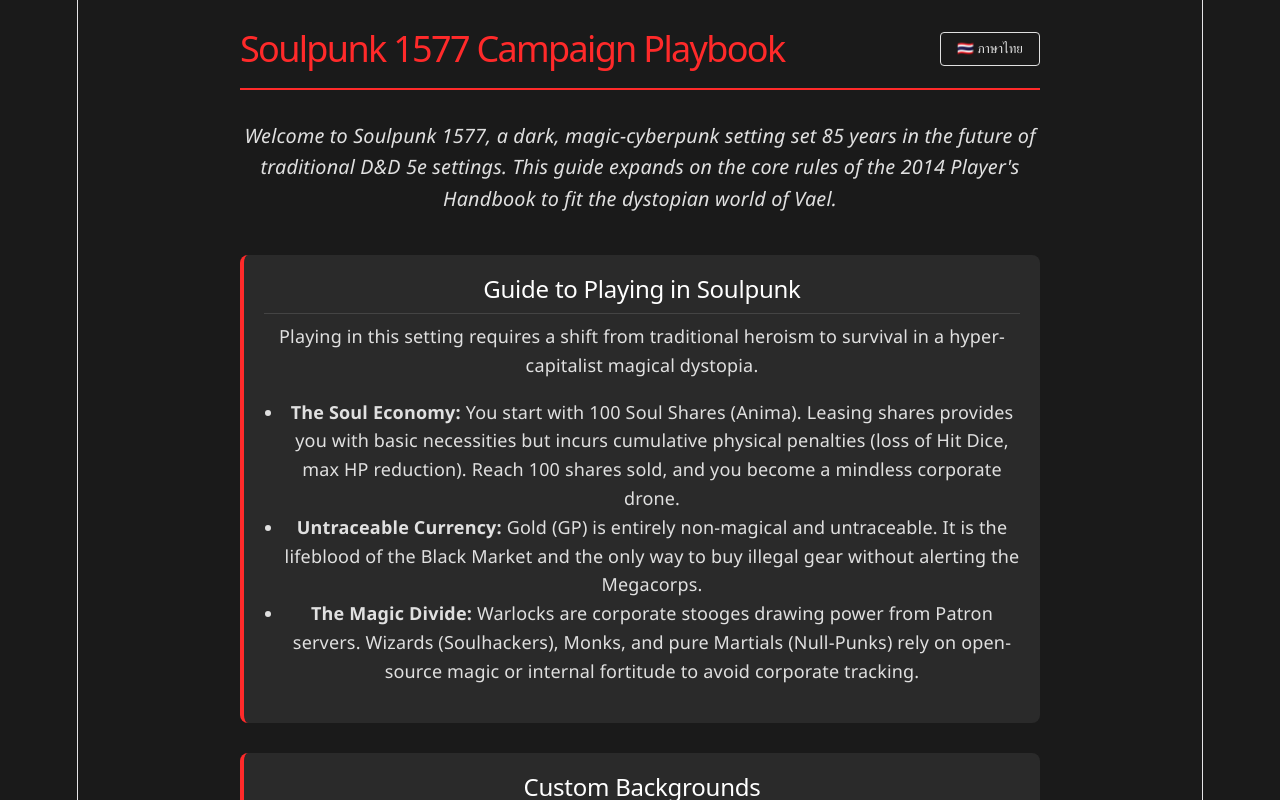
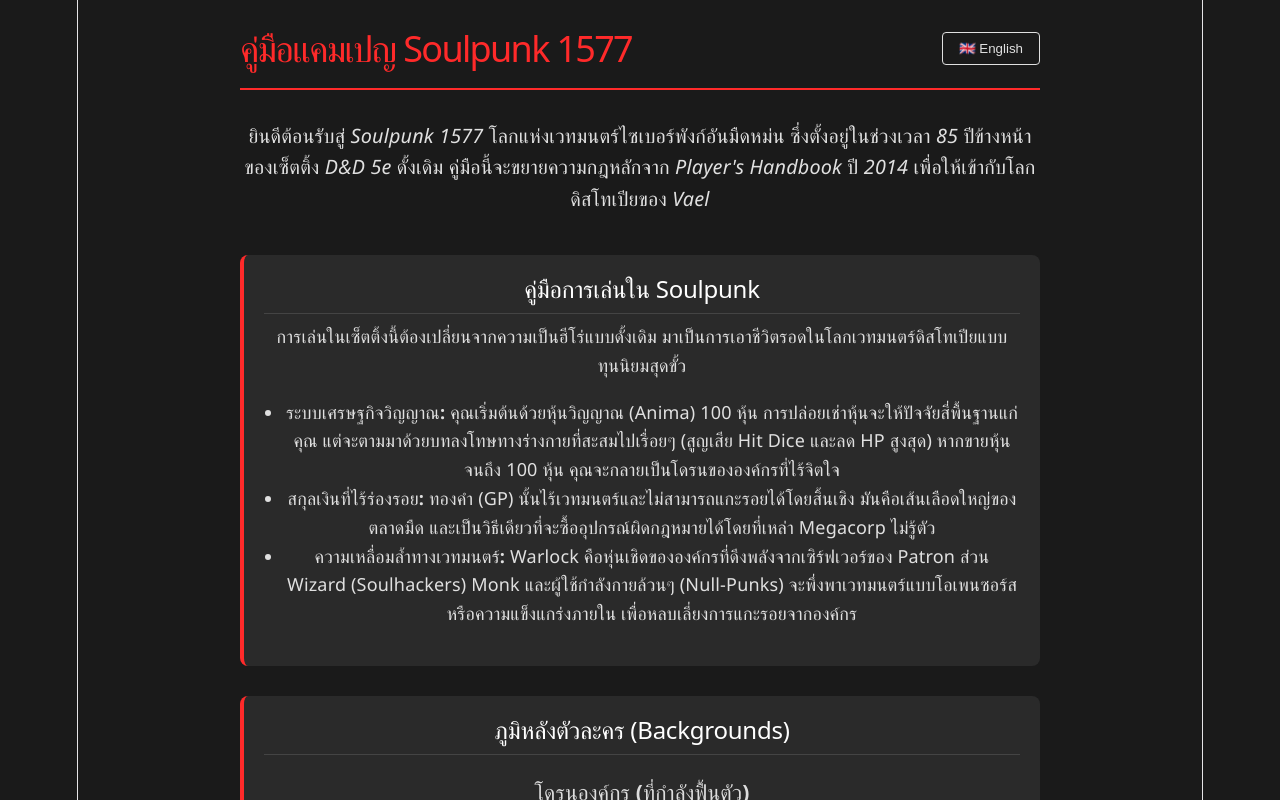
Before and after one commit to peerapongsm/soulpunk-playbook, a React (Vite) app: page / in a window 1280 px wide. Shown: the top 800 px of the page. Built offline with nearby package versions, Linux system fonts and the light colour scheme.

Commit message:
Change default lang to Thai and add CNAME for custom domain

```diff
--- a/src/App.jsx
+++ b/src/App.jsx
@@ -4,7 +4,7 @@
 import './App.css'
 
 function App() {
-  const [lang, setLang] = useState('en')
+  const [lang, setLang] = useState('th')
 
   const toggleLang = () => {
     setLang(lang === 'en' ? 'th' : 'en')
```
Also changed, not shown: 1 other file (tests, documents, lock files or other folders).
